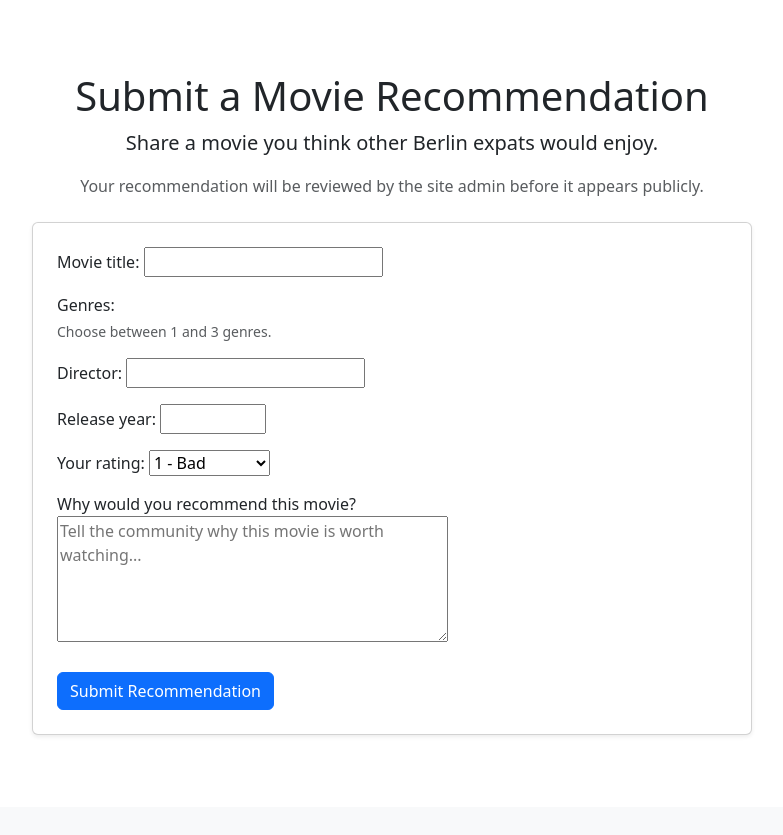
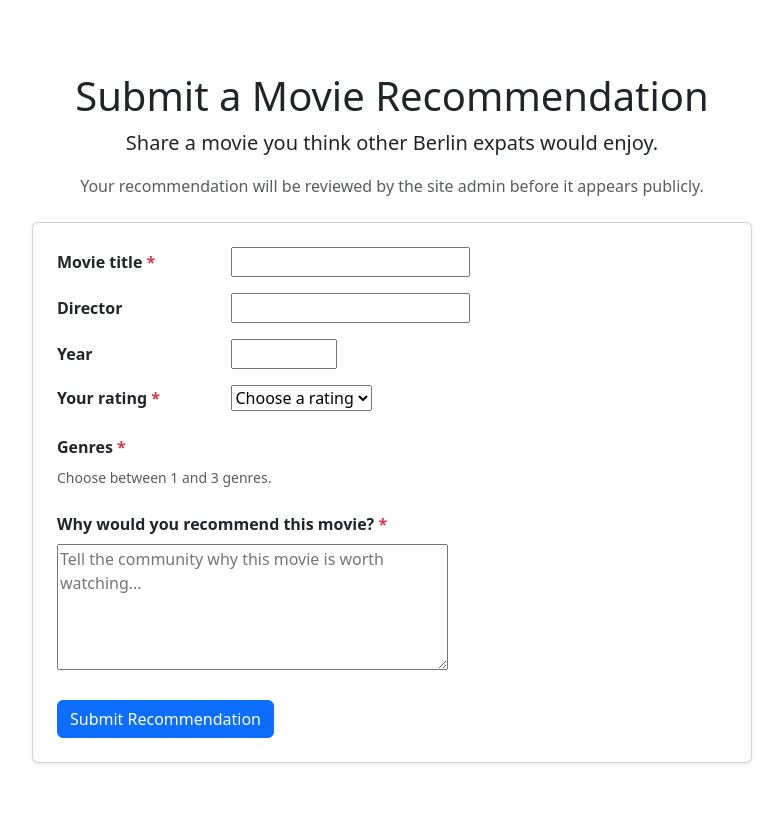
Before and after one commit to angela64711/third-milestone-project, a Django app: page /submit/ in a window 1280 px wide. Shown: the part 57-892 px from the top of the page, without its empty margins (248-1031 px from the left). Before the commit the page ends 792 px from the top, so only its background shows below. Run offline with Django 4.2, Linux system fonts and the light colour scheme; the visitor is signed in with stand-in values (Sample User, id 1); data that the repository does not hold is empty.

Commit message:
Improve submit movie form layout

```diff
--- a/movies/forms.py
+++ b/movies/forms.py
@@ -40,11 +40,12 @@ class SubmitMovieForm(forms.Form):
 
     rating = forms.ChoiceField(
         choices=[
-            (1, "1 - Bad"),
-            (2, "2 - Okay"),
-            (3, "3 - Good"),
-            (4, "4 - Very good"),
-            (5, "5 - Excellent"),
+            ("", "Choose a rating "),
+            (5, "Excellent"),
+            (4, "Great"),
+            (3, "Good"),
+            (2, "Okay"),
+            (1, "Not for me"),
         ],
         required=True,
         label="Your rating",
--- a/movies/templates/movies/submit_movie.html
+++ b/movies/templates/movies/submit_movie.html
@@ -19,54 +19,120 @@
             <div class="card shadow-sm">
                 <div class="card-body p-4">
 
+
                     <form method="post">
                         {% csrf_token %}
 
-                        {{ form.non_field_errors }}
+                        {% if form.non_field_errors %}
+                        <div class="alert alert-danger">
+                            {{ form.non_field_errors }}
+                        </div>
+                        {% endif %}
 
-                        <div class="mb-3">
-                            {{ form.title.label_tag }}
-                            {{ form.title }}
-                            {{ form.title.errors }}
+                        <!-- Movie title -->
+                        <div class="row align-items-center mb-3">
+                            <label for="{{ form.title.id_for_label }}"
+                                class="col-12 col-md-3 form-label fw-semibold fs-6 mb-md-0">
+                                Movie title <span class="text-danger">*</span>
+                            </label>
+                            <div class="col-12 col-md-9">
+                                {{ form.title }}
+                                {% if form.title.errors %}
+                                <div class="text-danger small mt-1">
+                                    {{ form.title.errors }}
+                                </div>
+                                {% endif %}
+                            </div>
                         </div>
 
-                        <div class="mb-3">
-                            {{ form.genres.label_tag }}
+                        <!-- Director -->
+                        <div class="row align-items-center mb-3">
+                            <label for="{{ form.director.id_for_label }}"
+                                class="col-12 col-md-3 form-label fw-semibold fs-6 mb-md-0">
+                                Director
+                            </label>
+                            <div class="col-12 col-md-9">
+                                {{ form.director }}
+                                {% if form.director.errors %}
+                                <div class="text-danger small mt-1">
+                                    {{ form.director.errors }}
+                                </div>
+                                {% endif %}
+                            </div>
+                        </div>
+
+                        <!-- Release year -->
+                        <div class="row align-items-center mb-3">
+                            <label for="{{ form.release_year.id_for_label }}"
+                                class="col-12 col-md-3 form-label fw-semibold fs-6 mb-md-0">
+                                Year
+                            </label>
+                            <div class="col-12 col-md-9">
+                                {{ form.release_year }}
+                                {% if form.release_year.errors %}
+                                <div class="text-danger small mt-1">
+                                    {{ form.release_year.errors }}
+                                </div>
+                                {% endif %}
+                            </div>
+                        </div>
+
+                        <!-- Rating -->
+                        <div class="row align-items-center mb-4">
+                            <label for="{{ form.rating.id_for_label }}"
+                                class="col-12 col-md-3 form-label fw-semibold fs-6 mb-md-0">
+                                Your rating <span class="text-danger">*</span>
+                            </label>
+                            <div class="col-12 col-md-9">
+                                {{ form.rating }}
+                                {% if form.rating.errors %}
+                                <div class="text-danger small mt-1">
+                                    {{ form.rating.errors }}
+                                </div>
+                                {% endif %}
+                            </div>
+                        </div>
+
+                        <!-- Genres -->
+                        <div class="mb-4">
+                            <label class="form-label d-block fw-semibold fs-6">
+                                Genres <span class="text-danger">*</span>
+                            </label>
+
                             <div class="form-text mb-2">
                                 {{ form.genres.help_text }}
                             </div>
-                            {{ form.genres }}
-                            {{ form.genres.errors }}
+
+                            <div class="genre-options">
+                                {{ form.genres }}
+                            </div>
+
+                            {% if form.genres.errors %}
+                            <div class="text-danger small mt-1">
+                                {{ form.genres.errors }}
+                            </div>
+                            {% endif %}
                         </div>
 
-                        <div class="mb-3">
-                            {{ form.director.label_tag }}
-                            {{ form.director }}
-                            {{ form.director.errors }}
-                        </div>
+                        <!-- Review text -->
+                        <div class="mb-4">
+                            <label for="{{ form.review_text.id_for_label }}"
+                                class="form-label d-block fw-semibold fs-6">
+                                Why would you recommend this movie? <span class="text-danger">*</span>
+                            </label>
 
-                        <div class="mb-3">
-                            {{ form.release_year.label_tag }}
-                            {{ form.release_year }}
-                            {{ form.release_year.errors }}
-                        </div>
+                            {{ form.review_text }}
 
-                        <div class="mb-3">
-                            {{ form.rating.label_tag }}
-                            {{ form.rating }}
-                            {{ form.rating.errors }}
-                        </div>
-
-                        <div class="mb-4">
-                            {{ form.review_text.label_tag }}
-                            {{ form.review_text }}
-                            {{ form.review_text.errors }}
+                            {% if form.review_text.errors %}
+                            <div class="text-danger small mt-1">
+                                {{ form.review_text.errors }}
+                            </div>
+                            {% endif %}
                         </div>
 
                         <button type="submit" class="btn btn-primary">
                             Submit Recommendation
                         </button>
-
                     </form>
 
                 </div>
```
